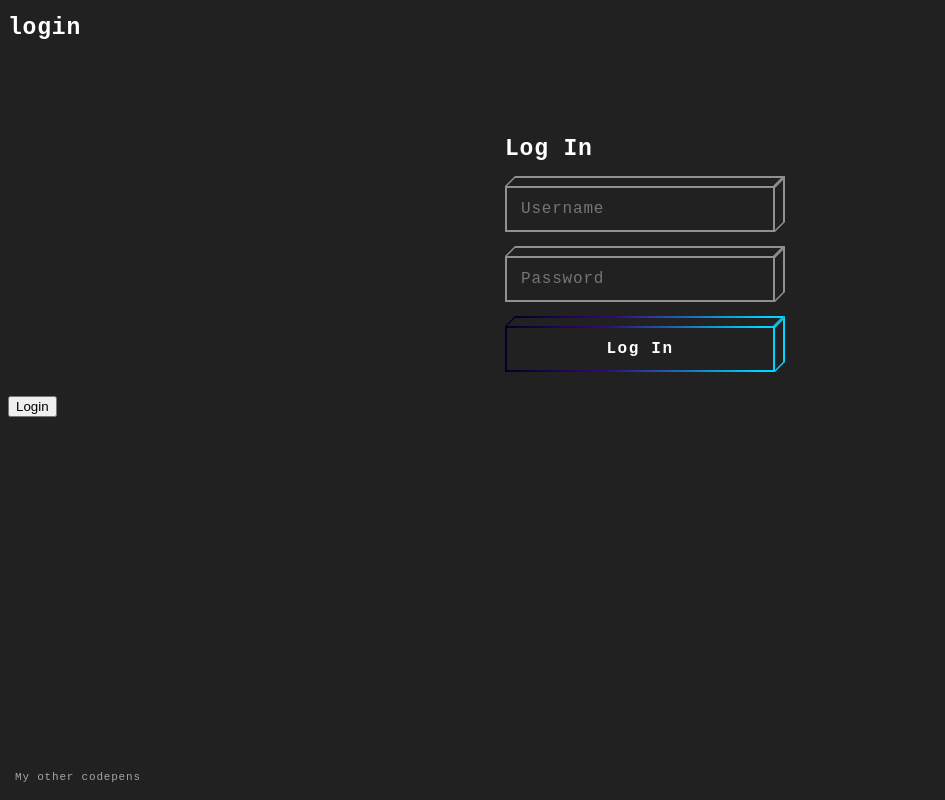
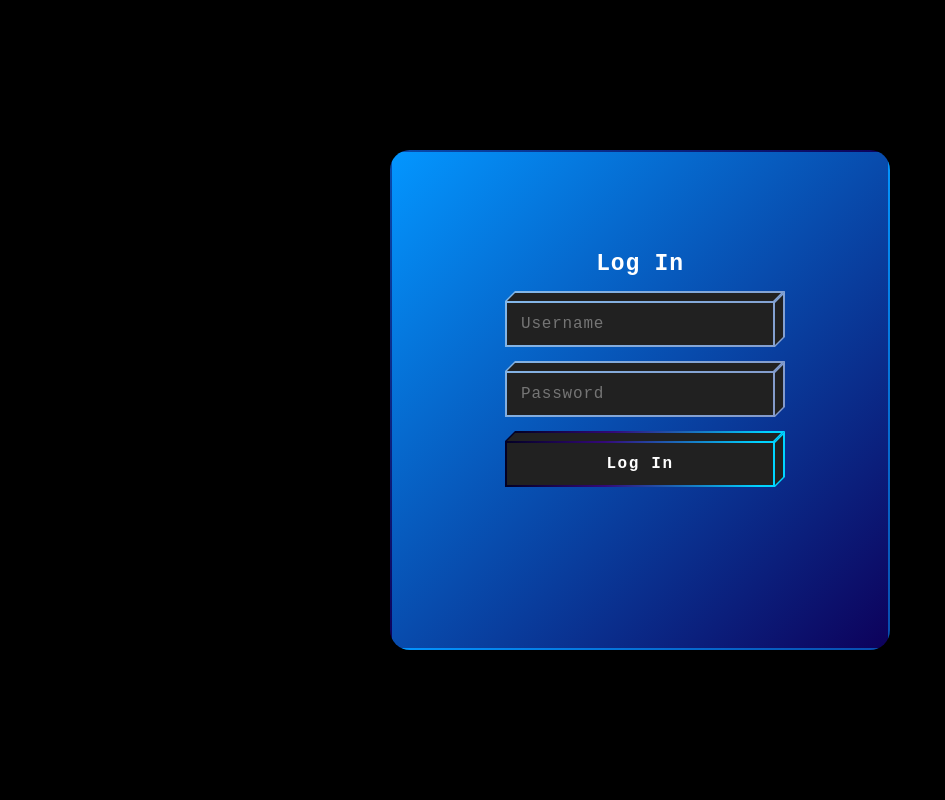
Before and after one commit to mchuang413/TinovationCodeSprint3, a website: page login.html in a window 1280 px wide. Shown: the whole page, without its empty margins (0-945 px from the left). Drawn offline with Linux system fonts and the light colour scheme.

Commit message:
Update login.html

```diff
--- a/login.html
+++ b/login.html
@@ -6,8 +6,30 @@
         <link rel="stylesheet" href="login.css">
         <title>Login</title>
     </head>
+    <style>
+      body {
+        display: flex;
+        justify-content: center;
+        align-items: center;
+        min-height: 100vh;
+        margin: 0;
+        background: #000000;
+      }
+
+      .form-container {
+        background: linear-gradient(to bottom right, #0396ff, #0d015b);
+        border: 2px solid transparent;
+        border-radius: 20px;
+        padding: 20px;
+        box-shadow: 0 0 10px rgba(0, 0, 0, 0.5);
+        width: 500px; /* Adjust the width as needed */
+        height: 500px;
+        text-align: center;
+      }
+    </style>
     <body>
-        <h1>login</h1>
+      <div class="form-container">
+        <form autocomplete="off" class="form">
           <form autocomplete='off' class='form'>
               <div class='control'>
                 <h1>
@@ -48,17 +70,14 @@
                 <div class='bg'>
                   <div class='bg-inner'></div>
                 </div>
-              <div class='text'>
+                <div class='text' onclick="performLogin()">
                   Log In
                 </div>
               </button>
-            <div class='credits'>
-              <a href='https://codepen.io/marko-zub/' target='_blank'>
-                My other codepens
-              </a>
+            </form>
+          </form>
+          <div id="result"></div>
       </div>
-        </form>
-        <button onclick="performLogin()">Login</button>
         <div id="result"></div>
         <script>
             async function performLogin() {
```
Lines whose indentation alone changed are shown as unchanged.
